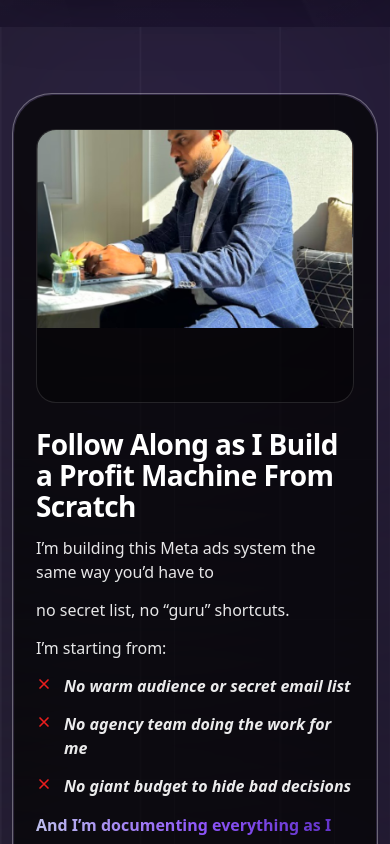
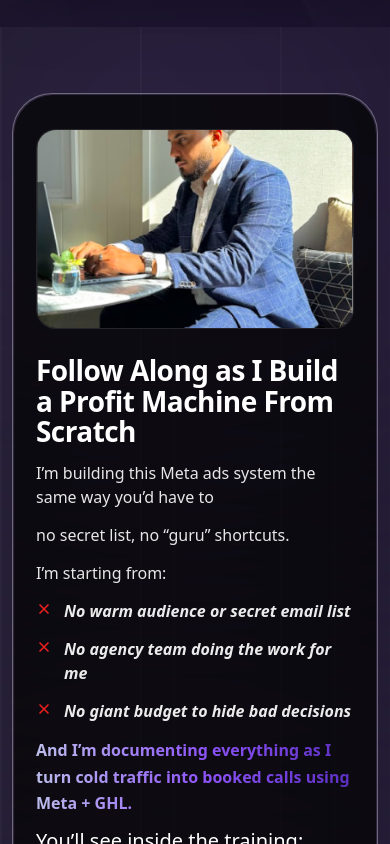
Before and after one commit to Rak1627/meta-lp-1-react, a React (Vite) app: page / in a window 390 px wide. Shown: the part 3260-4104 px from the top of the page. Built offline with nearby package versions, Linux system fonts and the light colour scheme; a web font is replaced by a local one.

Commit message:
images issue fixed

```diff
--- a/src/App.css
+++ b/src/App.css
@@ -2025,7 +2025,7 @@
   }
 
   .giveawayCard__image {
-    aspect-ratio: 4 / 3;
+    aspect-ratio: 4 / 2.25;
   }
 
   .giveawayNote {
@@ -2782,6 +2782,12 @@
         "copy";
         column-gap: 0;
         row-gap: 26px;
+  }
+  .rockMedia {
+    aspect-ratio: auto;
+  }
+  .rockMedia img {
+    height: auto;
   }
   .learnDay {
     /* padding-left: 30px; */
```
